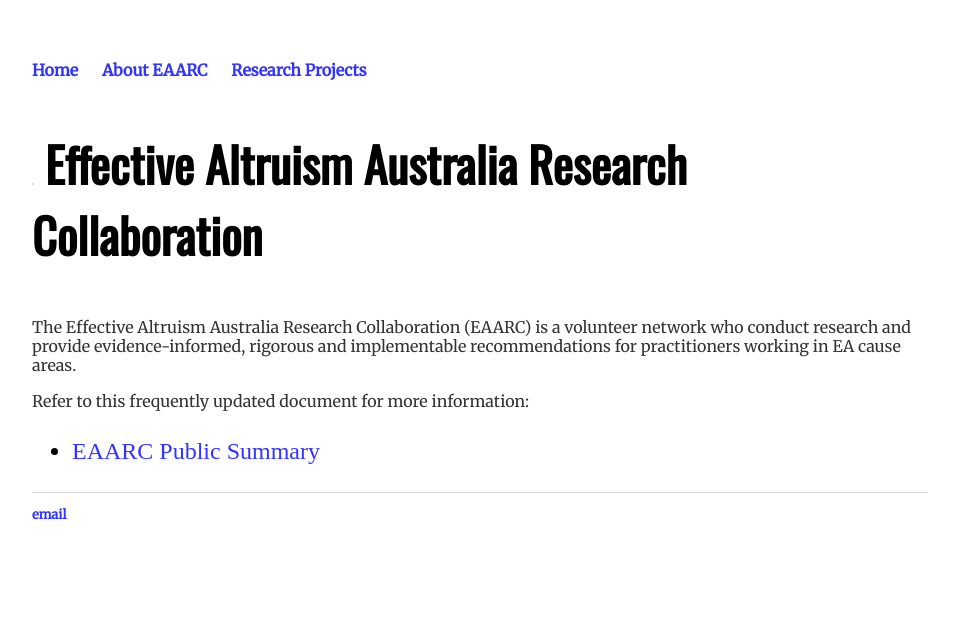
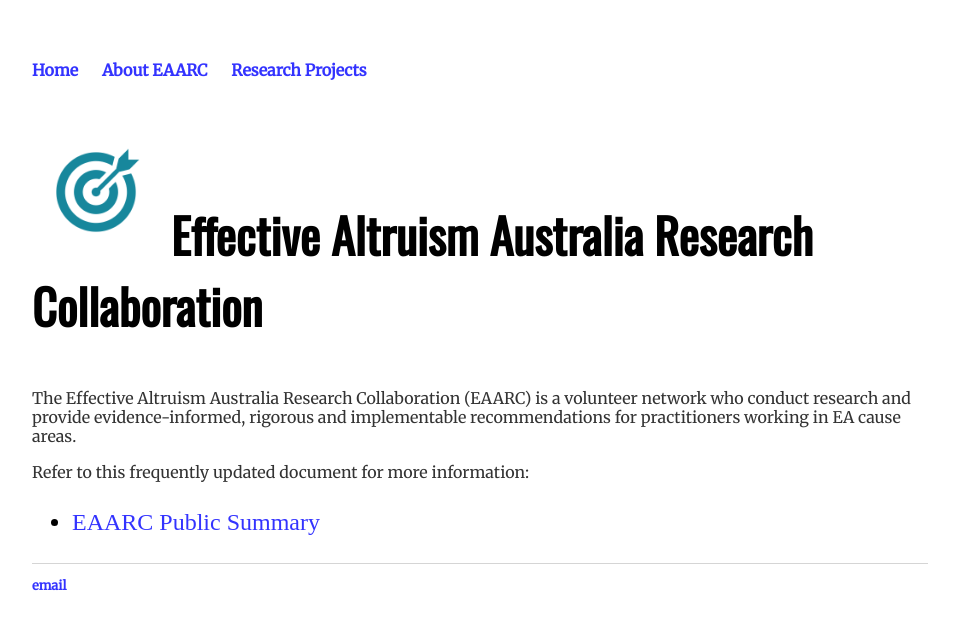
Before and after one commit to aksaeri/scrub, a Jekyll site: the page built from index.md, in a window 1280 px wide. Shown: the top 630 px of the page, without its empty margins (160-1119 px from the left). Built offline with Jekyll 4.4.1, drawn with Linux system fonts in a browser that asks for light colours.

Commit message:
Update index.md

```diff
--- a/index.md
+++ b/index.md
@@ -3,7 +3,7 @@
 title: EAARC
 ---
 
-# ![EAARC logo](/assets/noun_Target_804778.png){:height="2em" width="2em"} Effective Altruism Australia Research Collaboration
+# ![EAARC logo](/assets/noun_Target_804778.png){:height="128px" width="128px"} Effective Altruism Australia Research Collaboration
 
 The Effective Altruism Australia Research Collaboration (EAARC) is a volunteer network who conduct research and provide evidence-informed, rigorous and implementable recommendations for practitioners working in EA cause areas.
 
```
